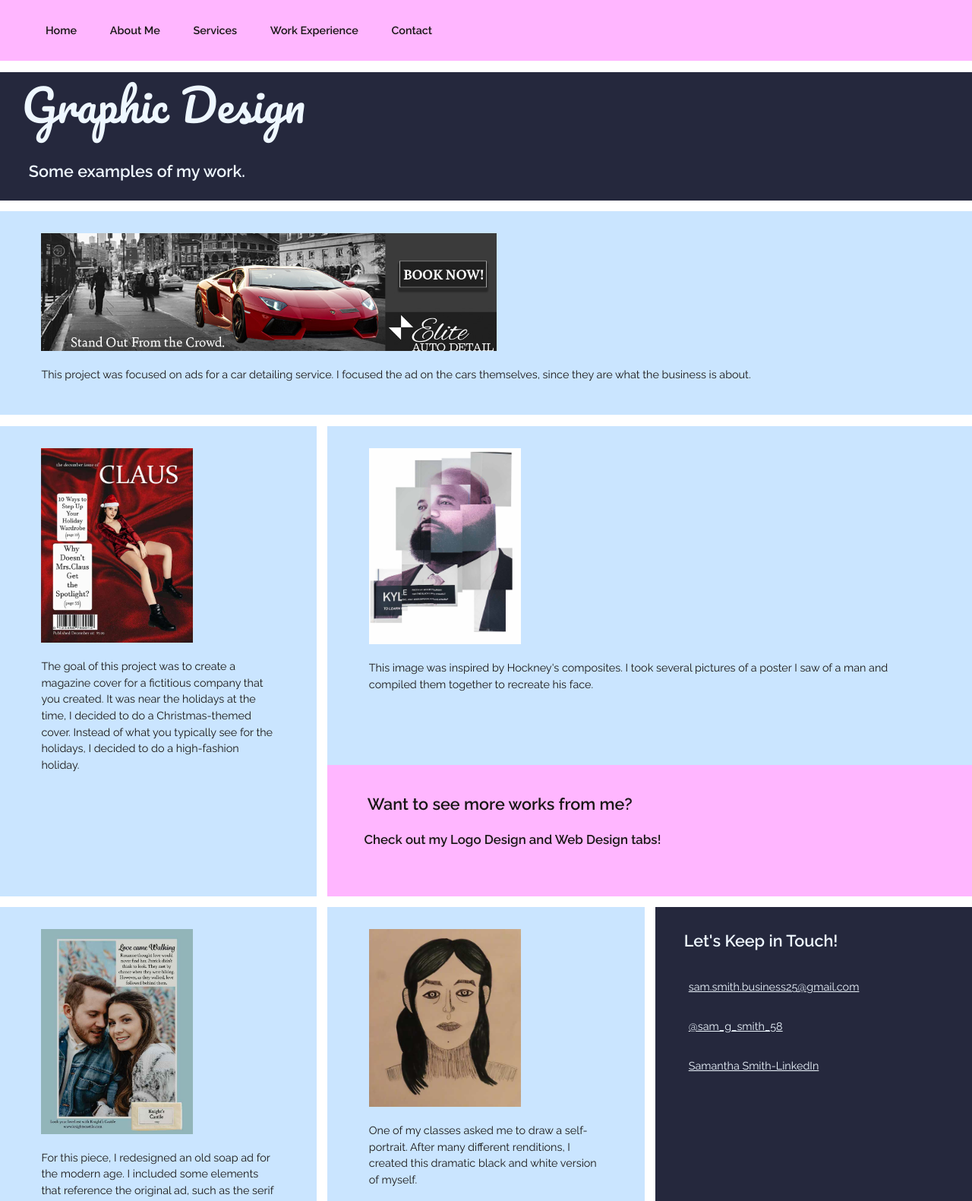
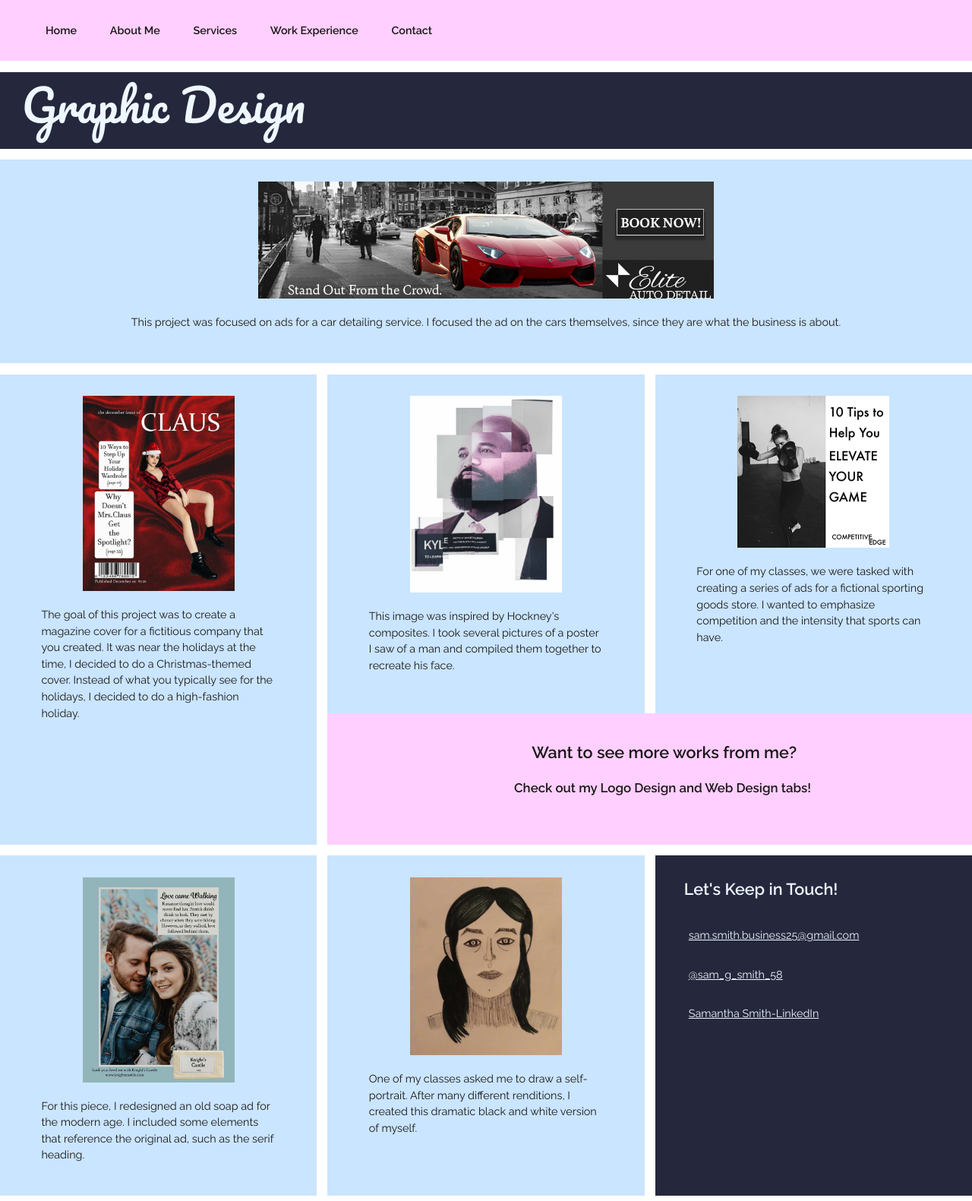
Before and after one commit to sam-smith-58/Grid-lesson-10, a plain HTML site: page assignment10/index.html in a window 1280 px wide. Shown: the top 1581 px of the page at 76% size. Drawn offline with Linux system fonts and the light colour scheme.

Commit message:
color and alignment changes
alignment changes for larger screens, color for nav bar and side bar changed slightly

```diff
--- a/assignment10/css/styles.css
+++ b/assignment10/css/styles.css
@@ -12,7 +12,7 @@ header {
     background-color: #25283D;
     color: #eef7ff;
     text-align: left;
-    padding-bottom: .25em;
+    padding-bottom: 1em;
 }
 
 a {
@@ -57,7 +57,7 @@ body {
 /* Navigation Bar
 -------------------------- */
 nav {
-    background-color: #ffb6ff;
+    background-color: #ffcfff;
 }
 
 /* location of nav bar and gets rid of bullets */
@@ -123,7 +123,7 @@ figcaption {
 }
 /* Aside info ------------------*/
 .more {
-    background-color: #ffb6ff;
+    background-color: #ffcfff;
     padding: .5em 1em 1em 1em;
 }
 
@@ -213,32 +213,46 @@ footer {
         }
         .nav-bar {
             grid-column: 1/4;
+            display: flex;
         }
         .masthead {
             grid-column: 1/4;
         }
-
         #car {
             grid-column: 1/4;
             grid-row: 3/4;
+            text-align: center;
         }
         #car img {
             max-width: 600px;
         }
+        #car figcaption {
+            text-align: center;
+        }
+        figcaption {
+            text-align: left;
+        }
         #boxer {
-            grid-row: 4/5;
+            grid-row: 4/6;
+            grid-column: 3/4;
+            text-align: center;
         }
         #claus {
             grid-row: 4/6;
+            text-align: center;
         }
         #hockney {
             grid-row: 4/6;
+            grid-column: 2/3;
+            text-align: center;
         }
         #castile {
             grid-row: 6/7;
+            text-align: center;
         }
         #self-portrait {
             grid-column: 2/3;
+            text-align: center;
         }
         .contact-list {
             display: flex;
@@ -251,6 +265,7 @@ footer {
         .more {
             grid-column: 2/4;
             grid-row: 5/6;
+            text-align: center;
         }
     }
 }
--- a/assignment10/index.html
+++ b/assignment10/index.html
@@ -44,7 +44,6 @@
         <!-- Header section -------------------------------------->
         <header class="masthead">
             <h1> Graphic Design </h1>
-            <h2> Some examples of my work. </h2>
         </header>
         <!-- Image 1  ------------------------------------->
         <section class="portfolio" id="car">
```
